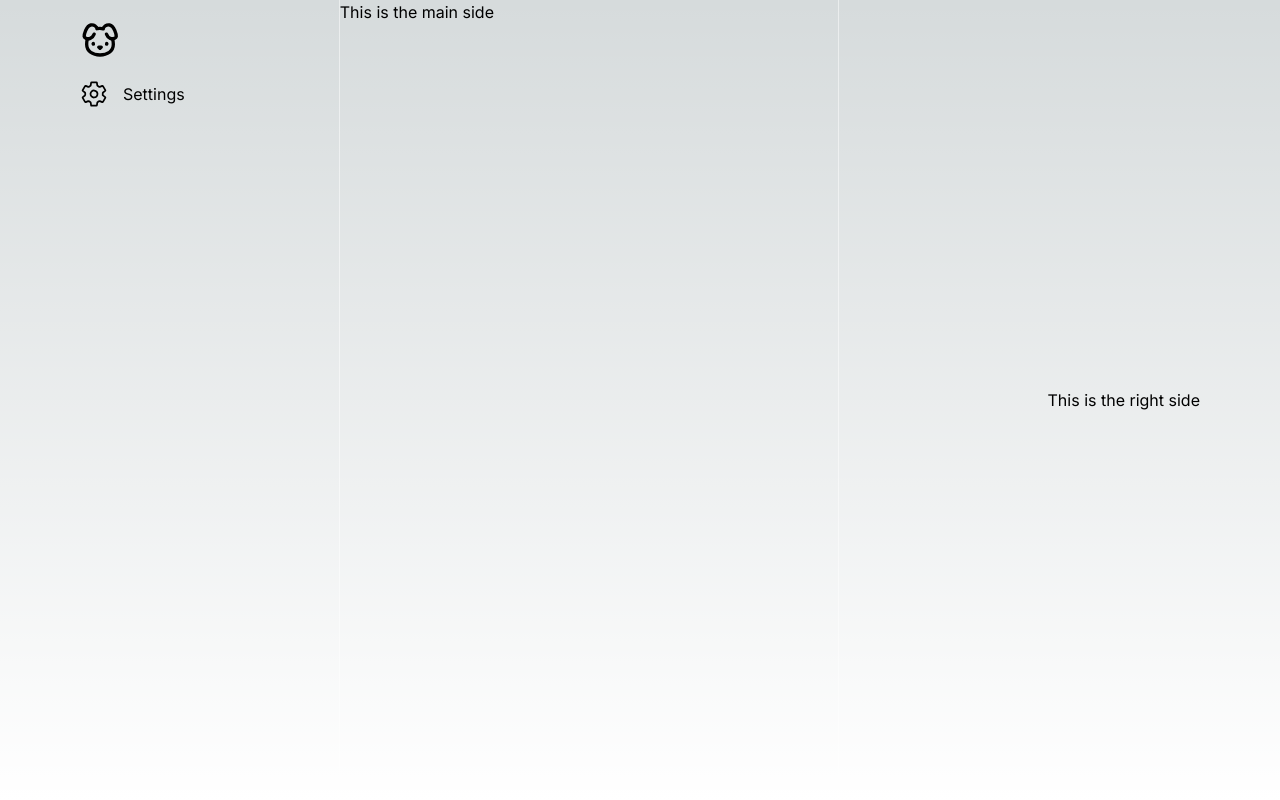
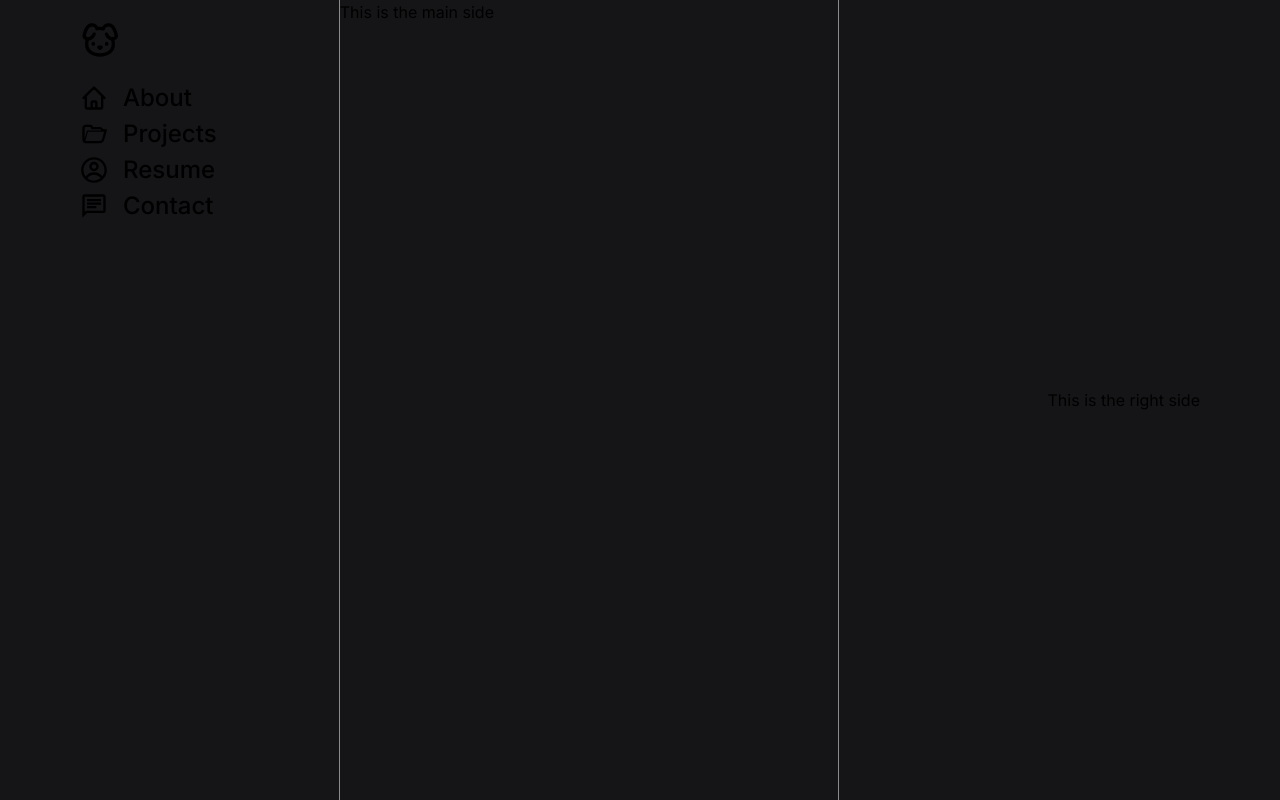
Before and after one commit to meiy112/old-mw-website, a Next.js app: page / in a window 1280 px wide. Built offline with nearby package versions, Linux system fonts and the light colour scheme.

Commit message:
updated sidebar

```diff
--- a/app/components/left/SettingButton.tsx
+++ /dev/null
@@ -1,12 +0,0 @@
-"use client";
-import { IoSettingsOutline } from "react-icons/io5";
-
-export default function SettingButton(props: { onClick: () => void }) {
-  const { onClick } = props;
-  return (
-    <button onClick={onClick} className="items-center justify-center flex">
-      <IoSettingsOutline style={{ marginRight: 15 }} size={28} />
-      <h1>Settings</h1>
-    </button>
-  );
-}
--- /dev/null
+++ b/app/components/left/SideButton.tsx
@@ -0,0 +1,24 @@
+"use client";
+import { ReactNode } from "react";
+import { IoSettingsOutline } from "react-icons/io5";
+
+interface SideButtonProps {
+  onClick: () => void; // Define the type of onClick function
+  text: string; // Define the type of text prop as string
+  icon: ReactNode; // Icon to display in the button
+}
+
+export default function SideButton({ onClick, text, icon }: SideButtonProps) {
+  return (
+    <button
+      onClick={onClick}
+      className="flex items-center justify-center"
+      type="button"
+    >
+      {icon}
+      <h1 className="font-medium" style={{ fontSize: 24 }}>
+        {text}
+      </h1>
+    </button>
+  );
+}
--- a/app/components/left/Sidebar.tsx
+++ b/app/components/left/Sidebar.tsx
@@ -1,12 +1,26 @@
 "use client";
 import { LuDog } from "react-icons/lu";
-import SettingButton from "./SettingButton";
+import SideButton from "./SideButton";
+import { HiOutlineHome } from "react-icons/hi";
+import { TiFolderOpen } from "react-icons/ti";
+import { CgProfile } from "react-icons/cg";
+import { MdOutlineChat } from "react-icons/md";
 
 //Left sidebar with logo + settings
 export default function Sidebar() {
-  const handleSettingsClick = () => {
-    console.log("Button Clicked!");
+  const handleAboutClick = () => {
+    console.log("About Button Clicked!");
   };
+  const handleProjectClick = () => {
+    console.log("Project Button Clicked!");
+  };
+  const handleResumeClick = () => {
+    console.log("Resume Button Clicked!");
+  };
+  const handleContactClick = () => {
+    console.log("Contact Button Clicked!");
+  };
+
   return (
     <div
       className="justify-start h-screen items-baseline flex flex-col"
@@ -15,7 +29,26 @@ export default function Sidebar() {
       <div style={{ marginLeft: -6, marginTop: 20 }}>
         <LuDog size={40} style={{ marginBottom: 20 }} />
       </div>
-      <SettingButton onClick={handleSettingsClick} />
+      <SideButton
+        onClick={handleAboutClick}
+        text={"About"}
+        icon={<HiOutlineHome style={{ marginRight: 15 }} size={28} />}
+      />
+      <SideButton
+        onClick={handleProjectClick}
+        text={"Projects"}
+        icon={<TiFolderOpen style={{ marginRight: 15 }} size={28} />}
+      />
+      <SideButton
+        onClick={handleResumeClick}
+        text={"Resume"}
+        icon={<CgProfile style={{ marginRight: 15 }} size={28} />}
+      />
+      <SideButton
+        onClick={handleContactClick}
+        text={"Contact"}
+        icon={<MdOutlineChat style={{ marginRight: 15 }} size={28} />}
+      />
     </div>
   );
 }
--- a/app/layout.tsx
+++ b/app/layout.tsx
@@ -1,8 +1,9 @@
 import type { Metadata } from "next";
-import { Inter } from "next/font/google";
+import { Inter, Raleway } from "next/font/google";
 import "./globals.css";
 
 const inter = Inter({ subsets: ["latin"] });
+const raleway = Raleway({ subsets: ["latin"] });
 
 export const metadata: Metadata = {
   title: "Create Next App",
@@ -15,7 +16,7 @@ export default function RootLayout({
   children: React.ReactNode;
 }>) {
   return (
-    <html lang="en">
+    <html lang="en" className={raleway.className}>
       <body className={inter.className}>{children}</body>
     </html>
   );
--- a/app/page.tsx
+++ b/app/page.tsx
@@ -4,12 +4,15 @@ import Main from "./components/middle/main";
 
 export default function Home() {
   return (
-    <main className="flex flex-row min-h-screen items-center justify-between px-20">
-      {/*Settings + Logo*/}
+    <main
+      className="flex flex-row min-h-screen items-center justify-between px-20"
+      style={{ backgroundColor: "#151518" }}
+    >
+      {/*Navbar + Logo*/}
       <Sidebar />
       {/*Main middle content*/}
       <Main />
-      {/*Contact + You Might Like*/}
+      {/*You Might Like*/}
       <Right />
     </main>
   );
```
